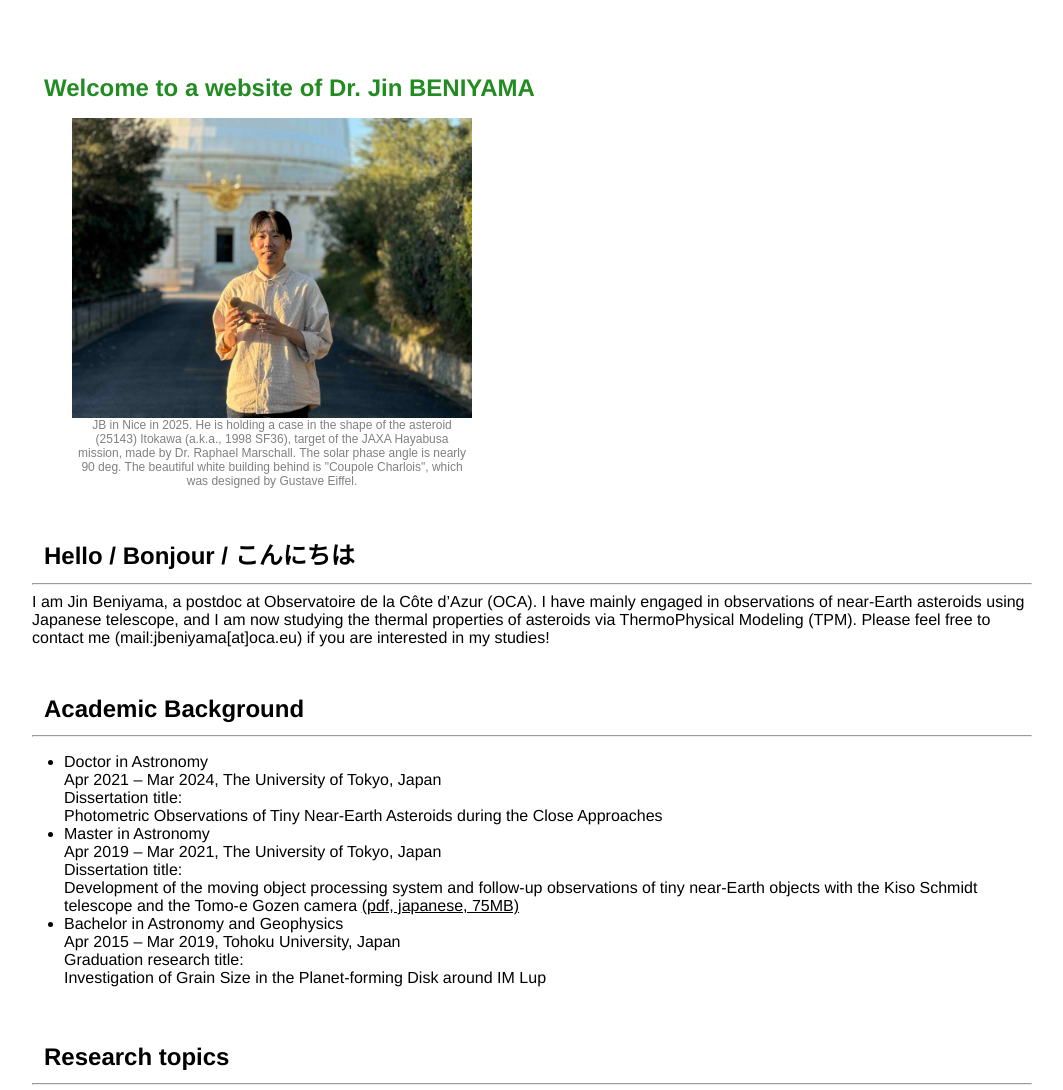
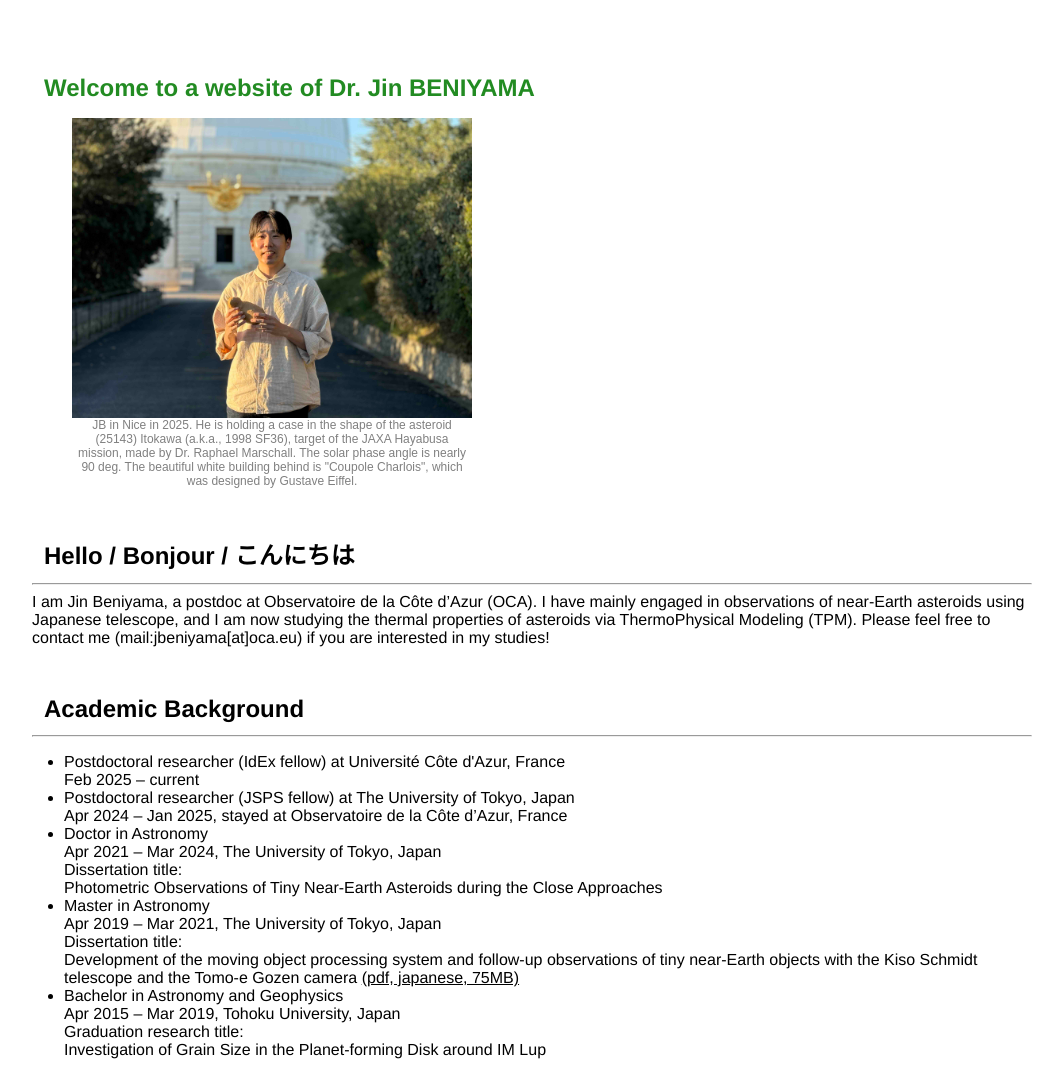
Before and after one commit to jinbeniyama/website, a plain HTML site: page index.html in a window 1280 px wide. Shown: the top 1090 px of the page, without its empty margins (108-1171 px from the left). Drawn offline with Linux system fonts and the light colour scheme.

Commit message:
Update academic background

```diff
--- a/index.html
+++ b/index.html
@@ -39,6 +39,14 @@
     <h1>Academic Background</h1>
     <hr>
     <ul>
+        <li>
+            Postdoctoral researcher (IdEx fellow) at Université Côte d'Azur, France<br>
+            Feb 2025 – current<br>
+        </li>
+        <li>
+            Postdoctoral researcher (JSPS fellow) at The University of Tokyo, Japan<br>
+            Apr 2024 – Jan 2025, stayed at Observatoire de la Côte d’Azur, France<br>
+        </li>
         <li>
             Doctor in Astronomy<br>
             Apr 2021 – Mar 2024, The University of Tokyo, Japan<br>
```
